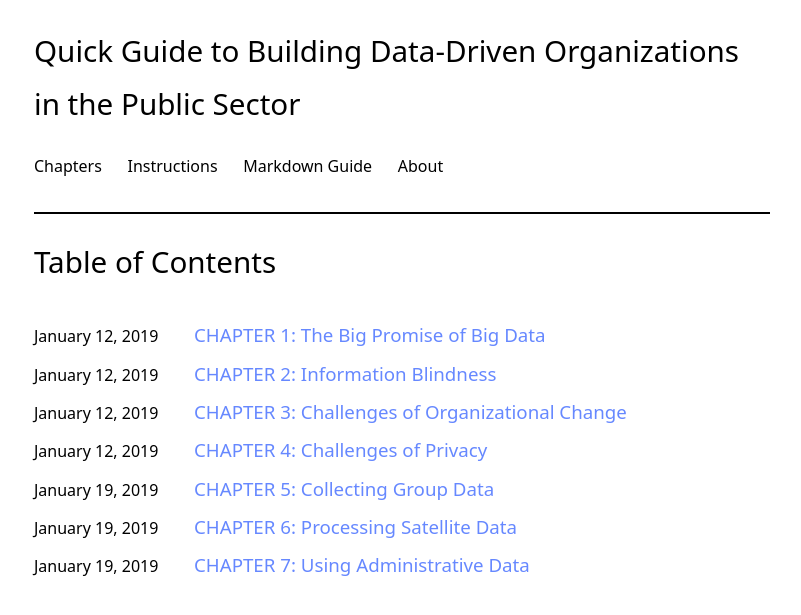
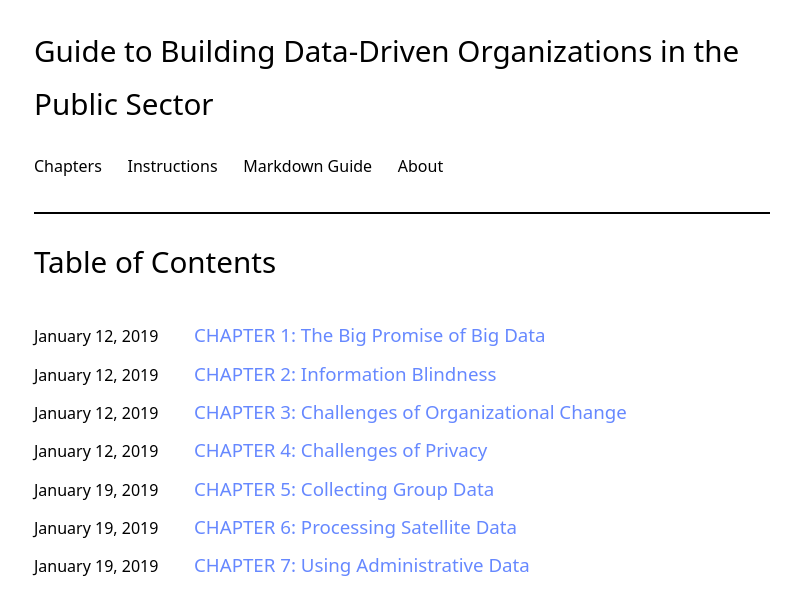
Before and after one commit to DS4PS/data-driven-management-textbook, a Jekyll site: the page built from index.html, in a window 1280 px wide. Shown: the top 615 px of the page, without its empty margins (238-1039 px from the left). Built offline with Jekyll 4.4.1, drawn with Linux system fonts in a browser that asks for light colours; the list of posts is cut into pages by our own code.

Commit message:
Update _config.yml

```diff
--- a/_config.yml
+++ b/_config.yml
@@ -1,4 +1,4 @@
-title: "Quick Guide to Building Data-Driven Organizations in the Public Sector"
+title: "Guide to Building Data-Driven Organizations in the Public Sector"
 author: "Blog Author"
 description: "Really cool blog about ... something"
 
```
